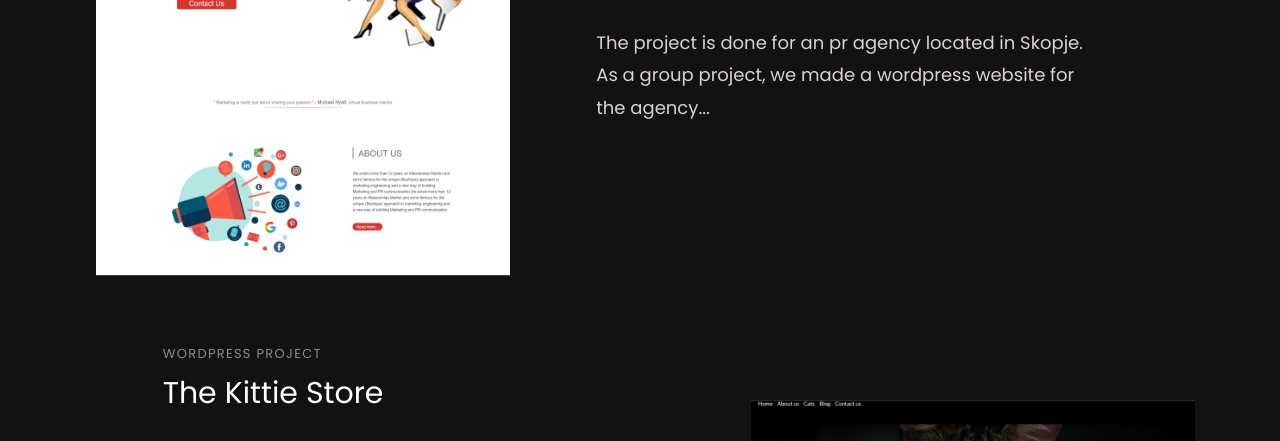
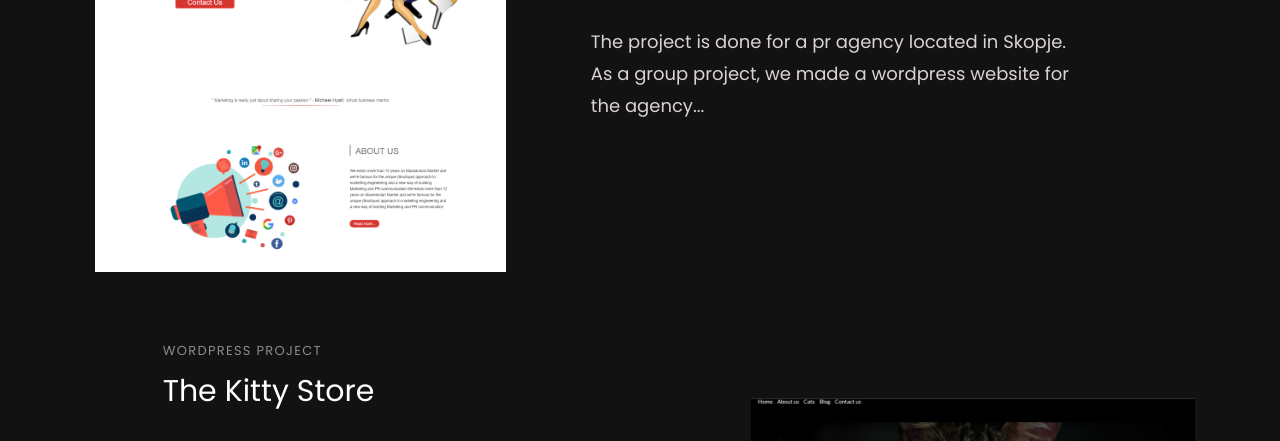
Before and after one commit to biljana-sretenoska/portfolio, a plain HTML site: page portfolio.html in a window 1280 px wide. Shown: the part 1657-2098 px from the top of the page. Drawn offline with nearby package versions, Linux system fonts and the light colour scheme; some packages are replaced by stand-ins of ours; no server answers; files whose address does not match are found by name.

Commit message:
no message

```diff
--- a/portfolio.html
+++ b/portfolio.html
@@ -132,7 +132,7 @@
 	            <div class="text">
 	              <h4 class="subheading">Web Design</h4>
 	              <h2 class="heading"><a href="portfolio-single.html">Navigators - Real Client Project</a></h2>
-	              <p>The project is done for an pr agency located in Skopje. As a group project, we made a wordpress website for the agency...</p>
+	              <p>The project is done for a pr agency located in Skopje. As a group project, we made a wordpress website for the agency...</p>
 	              <!-- <p><a href="#">View Project</a></p> -->
 	            </div>
             </div>
@@ -147,7 +147,7 @@
 	            </a>
 	            <div class="text order-1">
 	              <h4 class="subheading">Wordpress Project</h4>
-	              <h2 class="heading"><a href="portfoli-singleo.html">The Kittie Store</a></h2>
+	              <h2 class="heading"><a href="portfoli-singleo.html">The Kitty Store</a></h2>
 	              <p>This wordpress project is one of my favorite project for the school. I used wordpress & bootstrap to design and program it...</p>
 	              <p><a href="http://biljana.cloudaccess.host">View Project</a></p>
 	            </div>
```
Also changed, not shown: index.html (+2 -2 lines).
